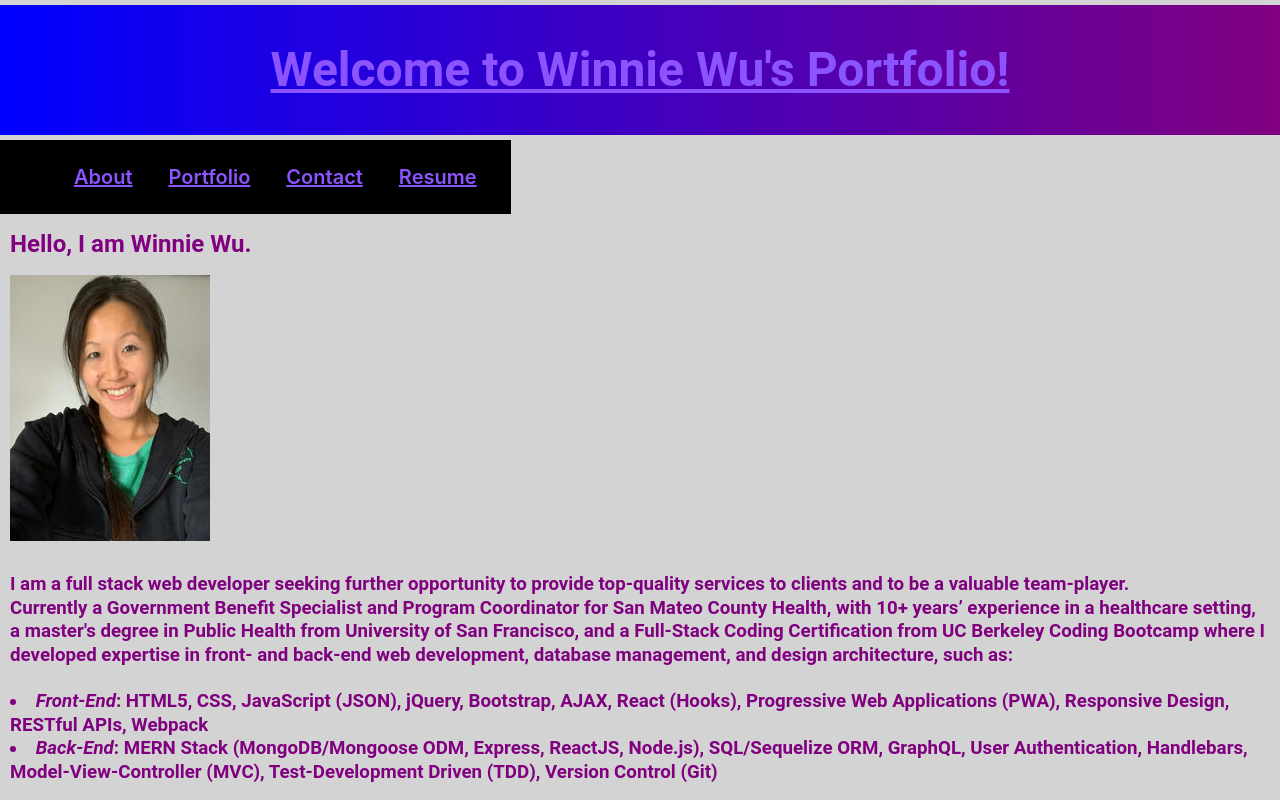
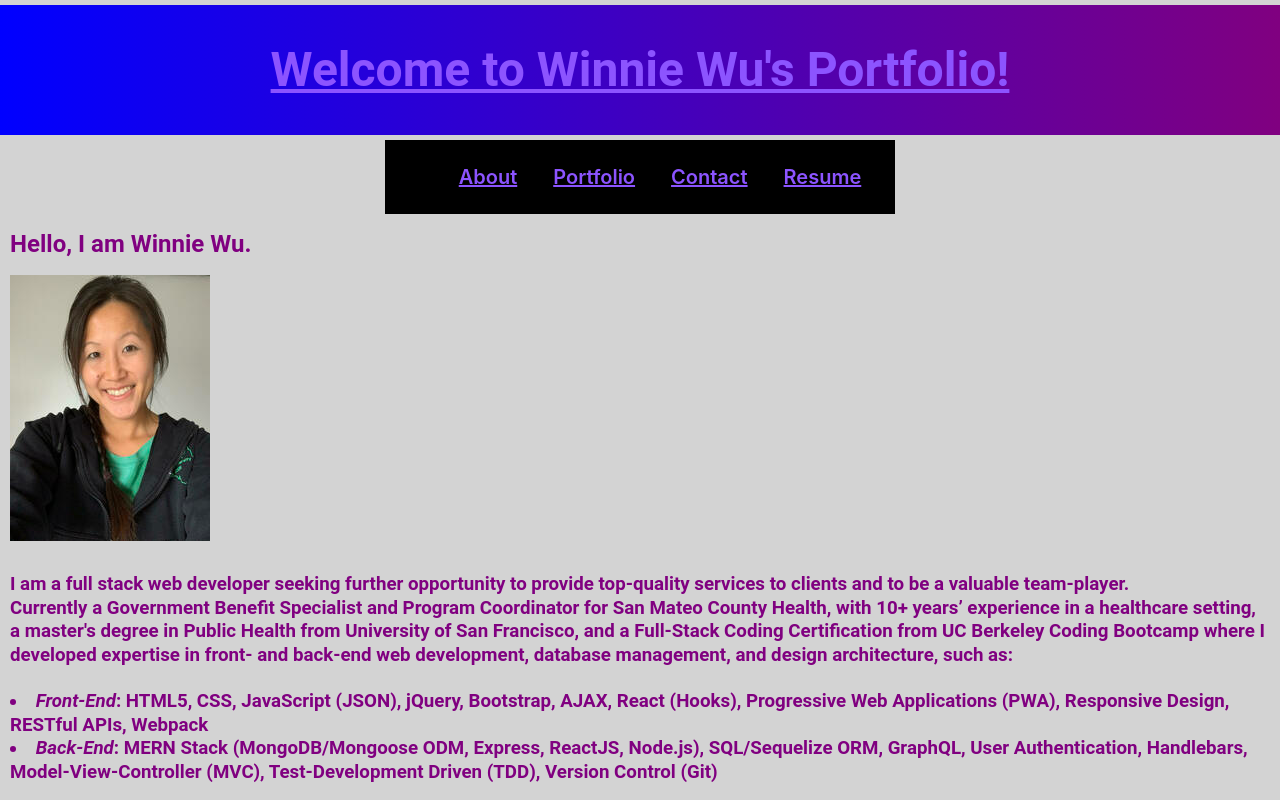
Before and after one commit to WinnieCWu/wwu-react-portfolio, a React (Create React App) app: page / in a window 1280 px wide. Shown: the top 800 px of the page. Built offline with nearby package versions, Linux system fonts and the light colour scheme.

Commit message:
improved design

```diff
--- a/src/components/Navigation/index.js
+++ b/src/components/Navigation/index.js
@@ -16,7 +16,7 @@ function Nav(props) {
   const {pages = [], currentPage, setCurrentPage } = props;
 
   return (
-    <header className="flex-row px-1" id="nav" className="text-center">
+    <header className="flex-row px-1" id="nav">
       <nav>
         <div className="navbar">
         <div className="navbar-header col-lg-12 justify-flex-start">
```
